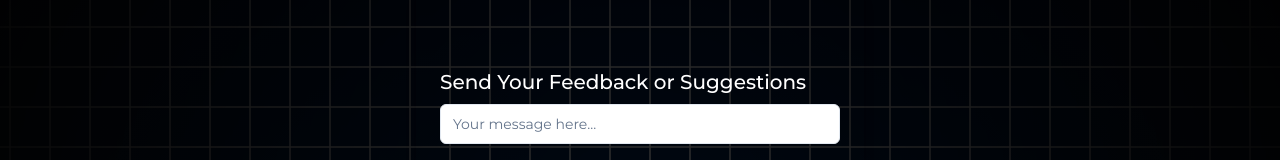
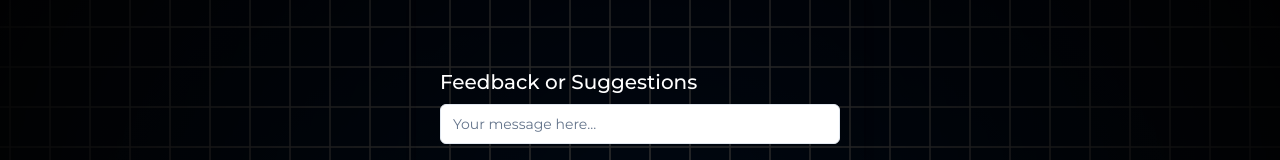
Before and after one commit to dimpleranapb/Suggestion-Box, a Next.js app: page /u/1 in a window 1280 px wide. Shown: the part 271-431 px from the top of the page. Built offline with nearby package versions, Linux system fonts and the light colour scheme; no server answers.

Commit message:
Minor change

```diff
--- a/src/app/u/[username]/page.tsx
+++ b/src/app/u/[username]/page.tsx
@@ -88,7 +88,7 @@ export default function ProfileForm() {
                   name="content"
                   render={({ field }) => (
                     <FormItem>
-                      <FormLabel className="text-xl text-white">Send Your Feedback or Suggestions</FormLabel>
+                      <FormLabel className="text-xl text-white">Feedback or Suggestions</FormLabel>
                       <FormControl>
                         <Input
                           placeholder="Your message here..."
```
